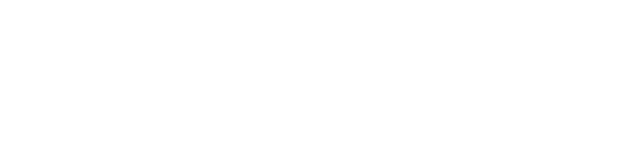
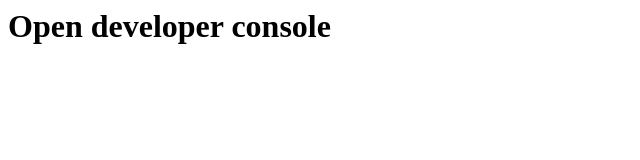
Before and after one commit to srinivasdareddy/javascript-interview, a website: page index.html in a window 1280 px wide. Shown: the whole page, without its empty margins (0-640 px from the left). Drawn offline with Linux system fonts and the light colour scheme.

Commit message:
2 files modified

```diff
--- a/index.html
+++ b/index.html
@@ -1 +1 @@
-<div id="app"></div>
+<h1>Open developer console</h1>
--- a/package.json
+++ b/package.json
@@ -1,6 +1,6 @@
 {
-  "name": "typescript",
+  "name": "javascript-interview-snippets",
   "version": "0.0.0",
-  "private": true,
+  "private": false,
   "dependencies": {}
 }
```
